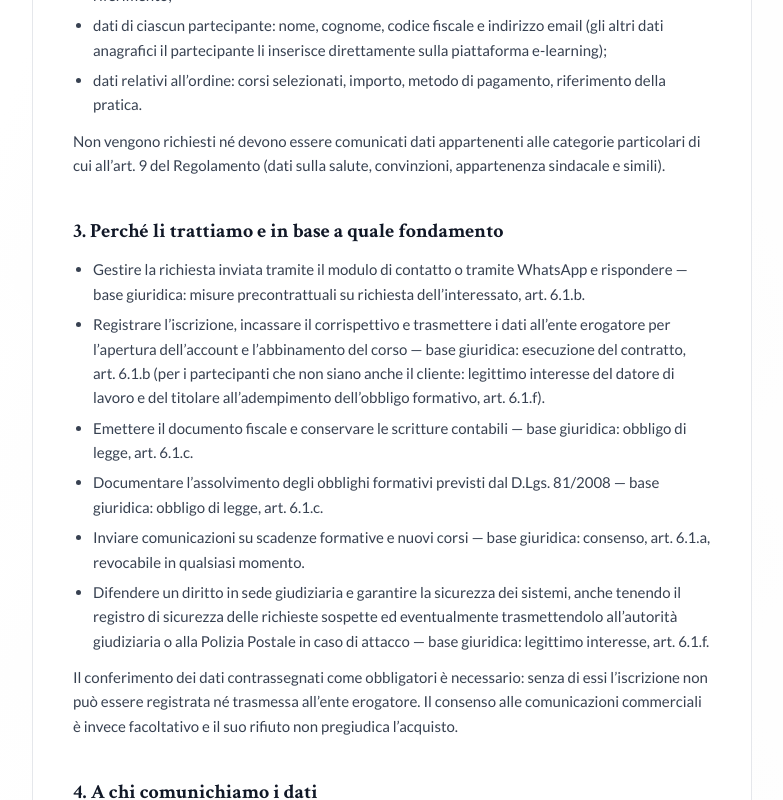
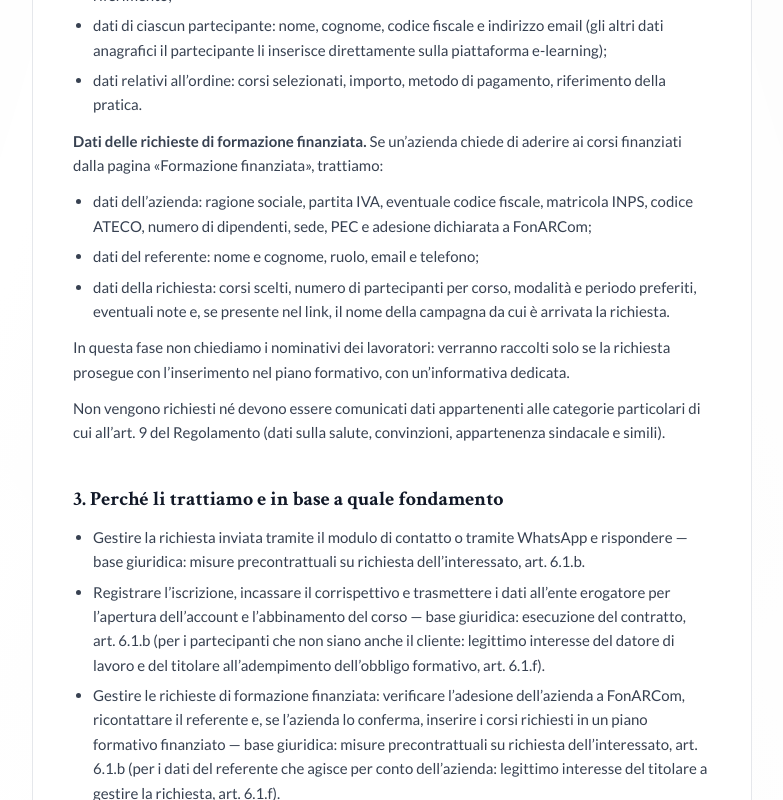
Before and after one commit to Mariobruz/mariobruzzese.it, a React (Create React App) app in the folder frontend/: page /privacy in a window 1280 px wide. Shown: the part 1400-2200 px from the top of the page, without its empty margins (248-1031 px from the left). Built offline with nearby package versions, Linux system fonts and the light colour scheme; no server answers.

Commit message:
Privacy: sezione formazione finanziata

```diff
--- a/frontend/src/pages/FormazioneFinanziata.jsx
+++ b/frontend/src/pages/FormazioneFinanziata.jsx
@@ -481,7 +481,7 @@ export default function FormazioneFinanziata() {
                 </div>
                 <label className="flex gap-3 items-start mt-8 text-sm text-gray-700 leading-relaxed">
                   <input type="checkbox" checked={privacy} onChange={(e) => setPrivacy(e.target.checked)} className="mt-1 w-4 h-4 accent-[#0f2e2c]" />
-                  <span>Ho letto l’<Link to="/privacy" target="_blank" className="underline font-bold text-gray-900">informativa privacy</Link> e acconsento al trattamento dei dati per la gestione della richiesta. <span className="text-rose-500">*</span></span>
+                  <span>Ho letto l’<Link to="/privacy" target="_blank" className="underline font-bold text-gray-900">informativa privacy</Link>, che spiega come vengono trattati i dati inviati con questa richiesta. <span className="text-rose-500">*</span></span>
                 </label>
                 {invio.stato === 'errore' && <p role="alert" className="mt-4 text-sm text-red-700 bg-red-50 border border-red-200 rounded-lg px-4 py-3">{invio.messaggio}</p>}
                 <button type="submit" disabled={invio.stato === 'invio'}
--- a/frontend/src/pages/Privacy.jsx
+++ b/frontend/src/pages/Privacy.jsx
@@ -16,7 +16,7 @@ const Privacy = () => (
   <DocumentoLegale
     titolo="Informativa privacy"
     sommario="Informativa resa ai sensi degli articoli 13 e 14 del Regolamento (UE) 2016/679 sul trattamento dei dati personali raccolti tramite il sito mariobruzzese.it."
-    aggiornamento="1 ottobre 2026"
+    aggiornamento="27 novembre 2026"
     seo={{
       title: 'Informativa privacy',
       description:
@@ -77,6 +77,21 @@ const Privacy = () => (
         ]}
       />
       <p>
+        <strong>Dati delle richieste di formazione finanziata.</strong> Se un’azienda chiede di aderire ai corsi
+        finanziati dalla pagina «Formazione finanziata», trattiamo:
+      </p>
+      <Elenco
+        voci={[
+          'dati dell’azienda: ragione sociale, partita IVA, eventuale codice fiscale, matricola INPS, codice ATECO, numero di dipendenti, sede, PEC e adesione dichiarata a FonARCom;',
+          'dati del referente: nome e cognome, ruolo, email e telefono;',
+          'dati della richiesta: corsi scelti, numero di partecipanti per corso, modalità e periodo preferiti, eventuali note e, se presente nel link, il nome della campagna da cui è arrivata la richiesta.',
+        ]}
+      />
+      <p>
+        In questa fase non chiediamo i nominativi dei lavoratori: verranno raccolti solo se la richiesta prosegue con
+        l’inserimento nel piano formativo, con un’informativa dedicata.
+      </p>
+      <p>
         Non vengono richiesti né devono essere comunicati dati appartenenti alle categorie particolari di cui
         all’art. 9 del Regolamento (dati sulla salute, convinzioni, appartenenza sindacale e simili).
       </p>
@@ -87,6 +102,7 @@ const Privacy = () => (
         voci={[
           'Gestire la richiesta inviata tramite il modulo di contatto o tramite WhatsApp e rispondere — base giuridica: misure precontrattuali su richiesta dell’interessato, art. 6.1.b.',
           'Registrare l’iscrizione, incassare il corrispettivo e trasmettere i dati all’ente erogatore per l’apertura dell’account e l’abbinamento del corso — base giuridica: esecuzione del contratto, art. 6.1.b (per i partecipanti che non siano anche il cliente: legittimo interesse del datore di lavoro e del titolare all’adempimento dell’obbligo formativo, art. 6.1.f).',
+          'Gestire le richieste di formazione finanziata: verificare l’adesione dell’azienda a FonARCom, ricontattare il referente e, se l’azienda lo conferma, inserire i corsi richiesti in un piano formativo finanziato — base giuridica: misure precontrattuali su richiesta dell’interessato, art. 6.1.b (per i dati del referente che agisce per conto dell’azienda: legittimo interesse del titolare a gestire la richiesta, art. 6.1.f).',
           'Emettere il documento fiscale e conservare le scritture contabili — base giuridica: obbligo di legge, art. 6.1.c.',
           'Documentare l’assolvimento degli obblighi formativi previsti dal D.Lgs. 81/2008 — base giuridica: obbligo di legge, art. 6.1.c.',
           'Inviare comunicazioni su scadenze formative e nuovi corsi — base giuridica: consenso, art. 6.1.a, revocabile in qualsiasi momento.',
@@ -114,6 +130,7 @@ const Privacy = () => (
           'GitHub, Inc., che ospita le pagine del sito.',
           'Cloudflare, Inc., per le statistiche anonime di visita (Cloudflare Web Analytics), senza cookie.',
           'Google Ireland Ltd., solo con il tuo consenso, per la misurazione delle conversioni dei nostri annunci Google Ads (titolare autonomo, informativa su policies.google.com/privacy).',
+          'Per le richieste di formazione finanziata che l’azienda conferma: l’ente di formazione accreditato che presenta e gestisce il piano formativo e il fondo interprofessionale FonARCom, per la verifica dell’adesione, l’approvazione, la gestione e la rendicontazione del piano, ciascuno per le proprie competenze.',
           'Il consulente fiscale del titolare e, se richiesto, le autorità competenti.',
         ]}
       />
@@ -136,6 +153,7 @@ const Privacy = () => (
         voci={[
           'Dati contrattuali, contabili e fiscali: 10 anni dalla conclusione dell’esercizio, come previsto dall’art. 2220 del codice civile e dalla normativa tributaria.',
           'Dati relativi all’assolvimento dell’obbligo formativo: per il periodo in cui l’attestato conserva validità e comunque per la durata degli obblighi di conservazione del datore di lavoro.',
+          'Richieste di formazione finanziata che non proseguono: 24 mesi dall’invio. Se la richiesta viene inserita in un piano formativo, i dati sono conservati per la durata del piano e degli obblighi di controllo e rendicontazione previsti dal fondo, e comunque non oltre 10 anni.',
           'Messaggi ricevuti dal modulo di contatto o su WhatsApp: 24 mesi dall’ultimo scambio, salvo che diano origine a un rapporto contrattuale.',
           'Dati trattati per finalità di comunicazione commerciale: fino alla revoca del consenso e comunque non oltre 24 mesi dall’ultimo contatto.',
           'Registro di sicurezza delle richieste sospette: 90 giorni, salvo che servano più a lungo per accertare o difendere un diritto in sede giudiziaria (ad esempio se allegati a una denuncia).',
--- a/frontend/src/seo/pages.js
+++ b/frontend/src/seo/pages.js
@@ -366,11 +366,11 @@ const pages = [
     noscript: `
       <h1>Informativa privacy</h1>
       <p>Titolare del trattamento: MB Consulting di Mario Bruzzese, Via Aspromonte 16, 89127 Reggio Calabria (RC), privacy@mariobruzzese.it.</p>
-      <p>Dati trattati: dati di intestazione e fatturazione del cliente e dati dei partecipanti (nome, cognome, codice fiscale, email).</p>
+      <p>Dati trattati: dati di intestazione e fatturazione del cliente e dati dei partecipanti (nome, cognome, codice fiscale, email). Per le richieste di formazione finanziata: dati dell'azienda, del referente (nome, ruolo, email, telefono) e corsi scelti con il numero di partecipanti.</p>
       <p>Finalit\u00e0: esecuzione del contratto, obblighi fiscali e documentazione dell'obbligo formativo, invio di comunicazioni commerciali previo consenso.</p>
-      <p>Destinatari: O.P.N. Italia Lavoro (responsabile del trattamento per il rilascio e la validazione degli attestati) e CNL Informatica s.r.l.s. (sub-responsabile, piattaforma e-learning), Stripe, Brevo, Cloudflare, Formspree, GitHub, WhatsApp (solo se scegli di scriverci su WhatsApp, come titolare autonomo), consulente fiscale.</p>
+      <p>Destinatari: O.P.N. Italia Lavoro (responsabile del trattamento per il rilascio e la validazione degli attestati) e CNL Informatica s.r.l.s. (sub-responsabile, piattaforma e-learning), Stripe, Brevo, Cloudflare, Formspree, GitHub, WhatsApp (solo se scegli di scriverci su WhatsApp, come titolare autonomo), per le richieste di formazione finanziata confermate, l'ente di formazione accreditato che gestisce il piano e FonARCom; consulente fiscale.</p>
       <p>Registro di sicurezza: il servizio di iscrizione registra solo le richieste anomale o sospette (indirizzo IP, data e ora, paese e rete, browser, pagina richiesta), per la sicurezza dei sistemi (legittimo interesse, art. 6.1.f GDPR); gli IP con molte richieste sospette possono essere bloccati per 24 ore.</p>
-      <p>Conservazione: 10 anni per i dati contabili e fiscali; 24 mesi per i messaggi di contatto e WhatsApp; fino a revoca per le comunicazioni commerciali; 90 giorni per il registro di sicurezza.</p>
+      <p>Conservazione: 10 anni per i dati contabili e fiscali; 24 mesi per i messaggi di contatto e WhatsApp e per le richieste di formazione finanziata che non proseguono; fino a revoca per le comunicazioni commerciali; 90 giorni per il registro di sicurezza.</p>
       <p>Diritti: accesso, rettifica, cancellazione, limitazione, portabilit\u00e0, opposizione e revoca del consenso, scrivendo a privacy@mariobruzzese.it; reclamo al Garante per la protezione dei dati personali.</p>
       <p>Il sito usa solo cookie tecnici: nessun cookie di profilazione né tracciamento pubblicitario. Le statistiche di visita sono anonime e senza cookie (Cloudflare Web Analytics).</p>
     `,
```
